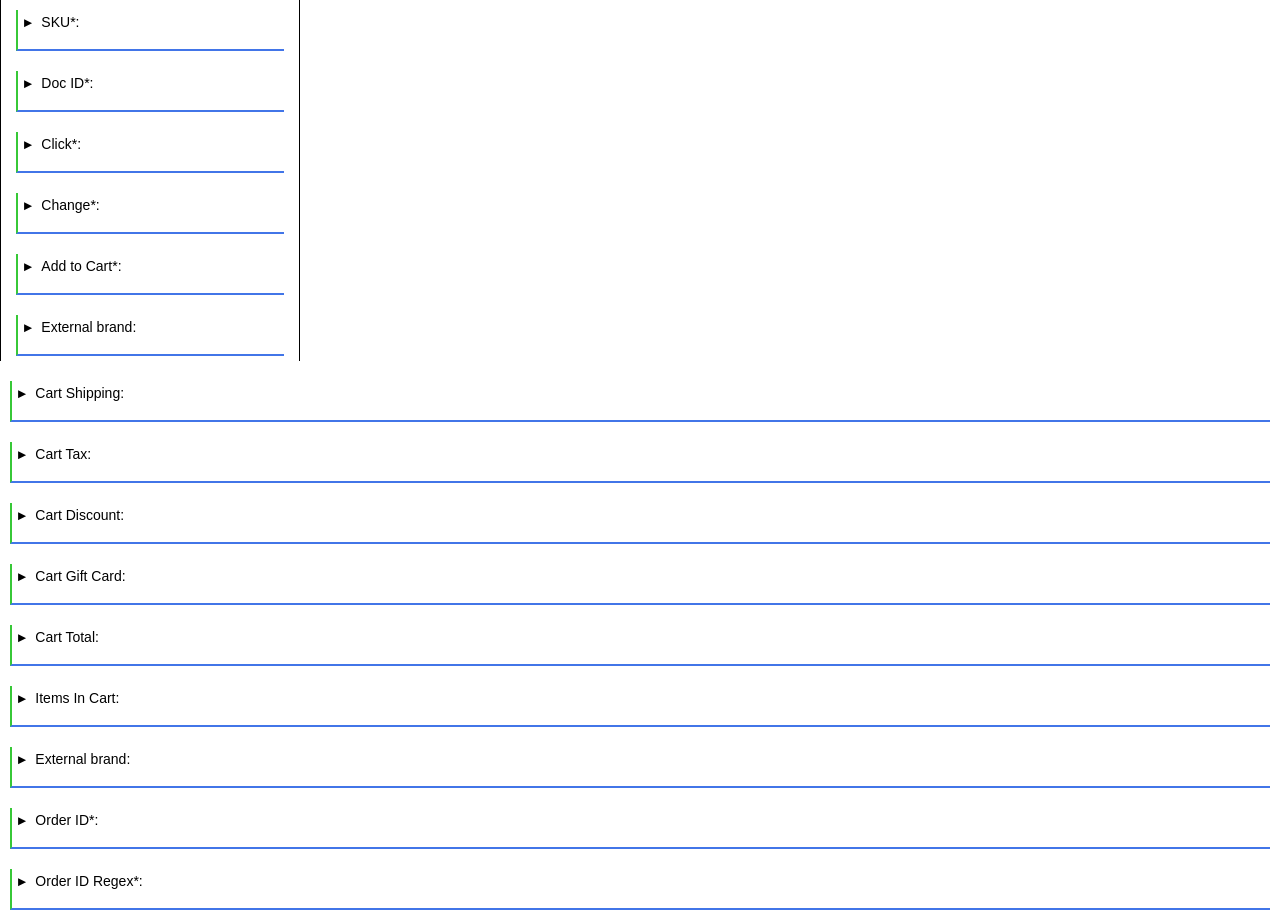
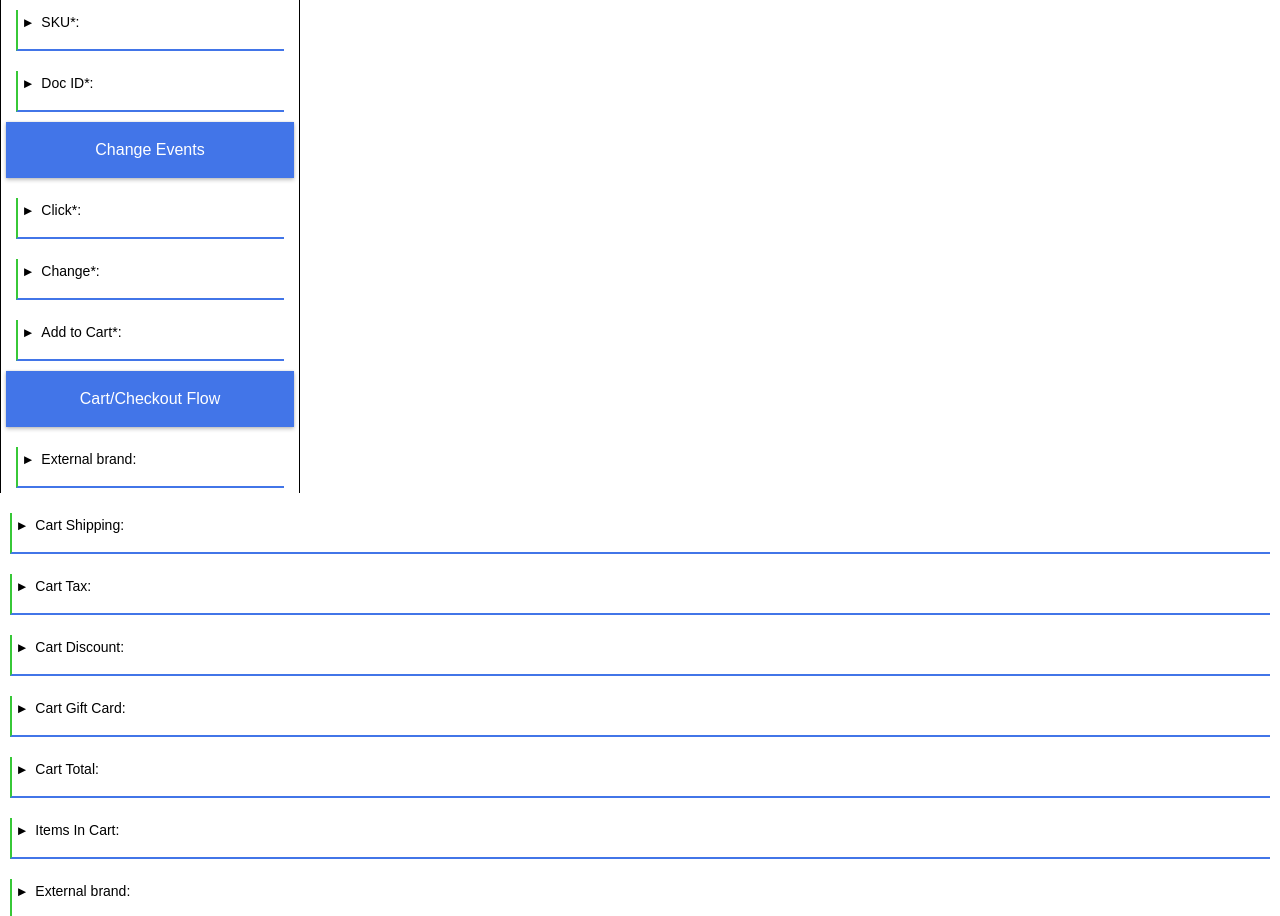
Before and after one commit to thewaynetemple/thewaynetemple.github.io, a plain HTML site: page index.html in a window 1280 px wide. Shown: the part 1140-2056 px from the top of the page. Drawn offline with Linux system fonts and the light colour scheme.

Commit message:
added all group headings

```diff
--- a/index.html
+++ b/index.html
@@ -1207,7 +1207,7 @@
                 <!-- END PRODUCT DETAILS-->
                 <!-- CHANGE EVENTS -->
 
-
+                <h1>Change Events</h1>
                 <!-- CLICK -->
                 <div id="click" class="field-wrapper product-field-wrapper">
                     <div class="expand-button-container">
@@ -1372,6 +1372,7 @@
 
                 <!-- END CHANGE EVENTS-->
                 <!-- CART/CHECKOUT FLOW -->
+                <h1>Cart/Checkout Flow</h1>
 
                 <!-- CART SUBTOTAL -->
 
```
